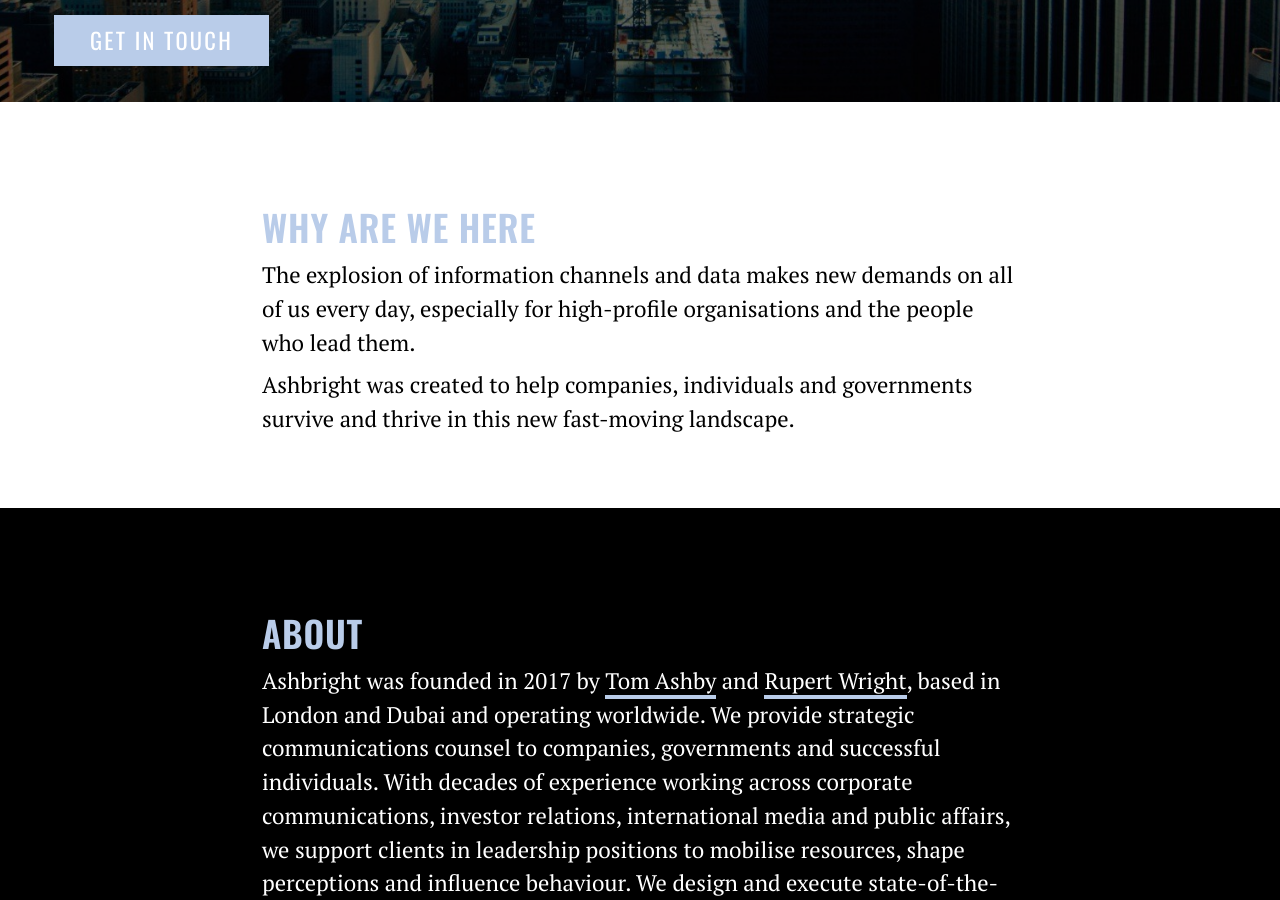
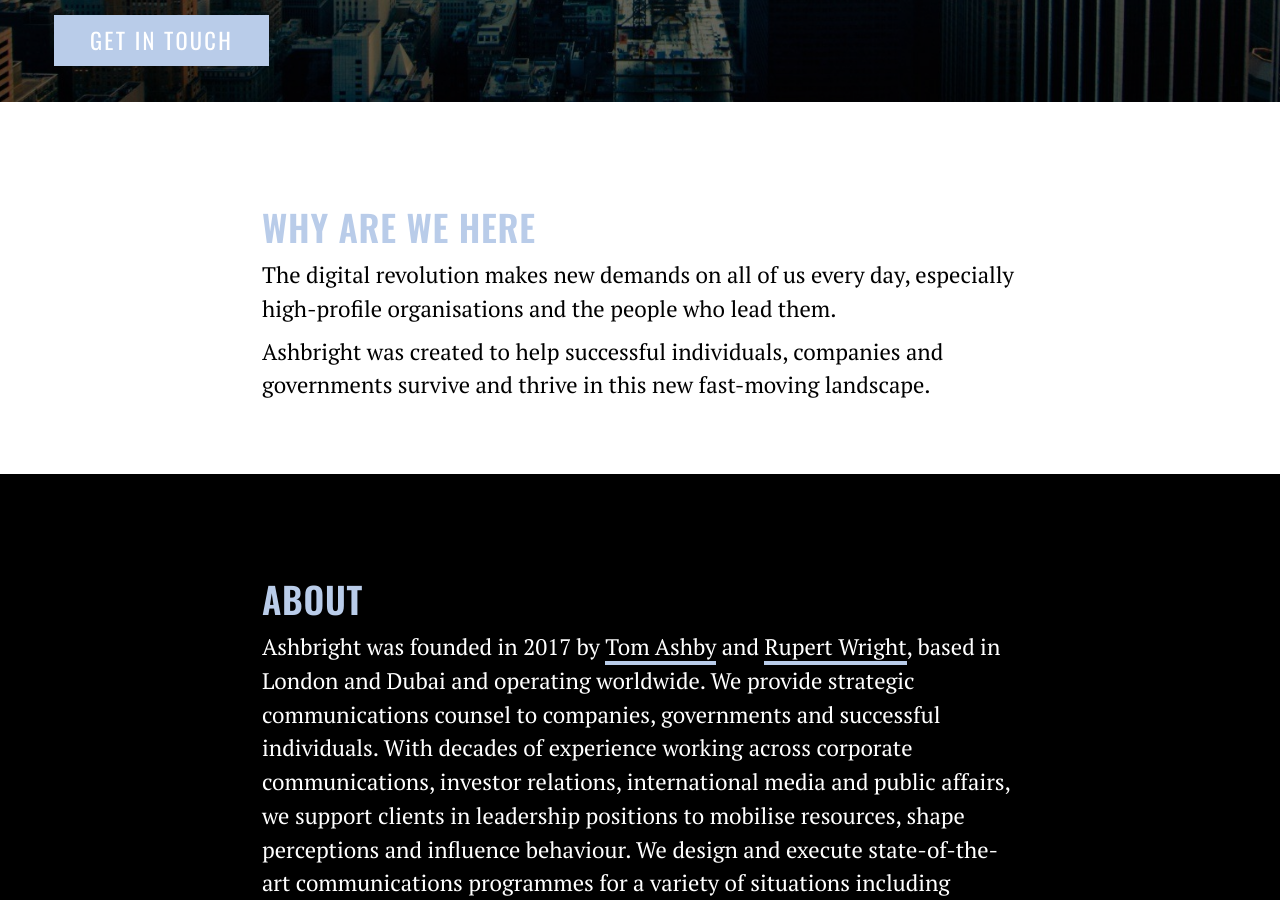
Before and after one commit to wearethoughtfox/ashbright, a Jekyll site: the page built from index.html, in a window 1280 px wide and 900 px high, scrolled down 537 px. Built offline with Jekyll 4.4.1, drawn with Linux system fonts in a browser that asks for light colours.

Commit message:
Updated text.

```diff
--- a/index.html
+++ b/index.html
@@ -32,9 +32,9 @@
 <section id="why" class="mw7-ns center ph2 pv4 pb4 pv5-ns ph5-ns ph3-l">
   <h2 class="f1 ph2 ph4-l ashblue ttu">Why are we here</h2>
 
-  <p class="f3 ph2 ph4-l lh-copy mt2">The explosion of information channels and data makes new demands on all of us every day, especially for high-profile organisations and the people who lead them.</p>
+  <p class="f3 ph2 ph4-l lh-copy mt2">The digital revolution makes new demands on all of us every day, especially high-profile organisations and the people who lead them.</p>
 
-  <p class="f3 ph2 ph4-l lh-copy mt2">Ashbright was created to help companies, individuals and governments survive and thrive in this new fast-moving landscape.</p>
+  <p class="f3 ph2 ph4-l lh-copy mt2">Ashbright was created to help successful individuals, companies and governments survive and thrive in this new fast-moving landscape.</p>
 
 </section>
 
```
Also changed, not shown: README.md.
